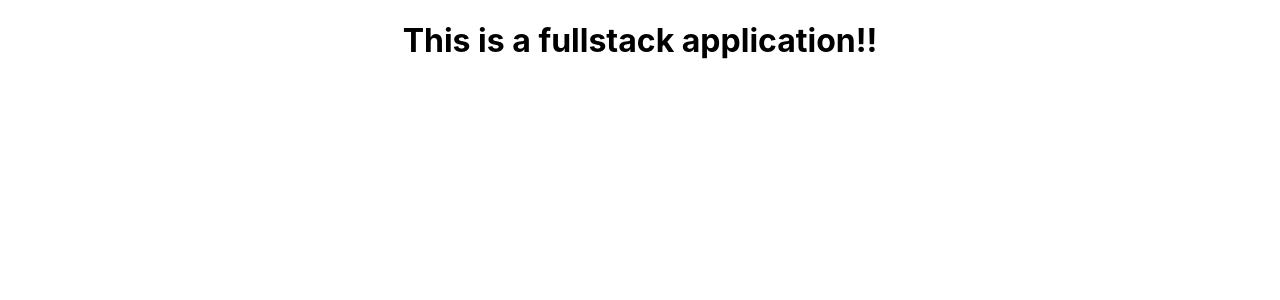
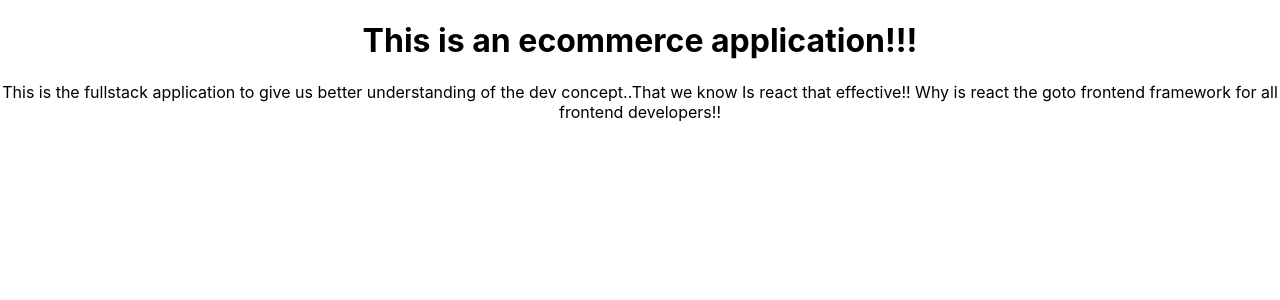
Before and after one commit to sirbob12/festive_buys, a React (Create React App) app in the folder frontend/: page / in a window 1280 px wide. Shown: the top 300 px of the page. Built offline with nearby package versions, Linux system fonts and the light colour scheme.

Commit message:
new modification

```diff
--- a/frontend/src/App.js
+++ b/frontend/src/App.js
@@ -4,7 +4,14 @@ import './App.css';
 function App() {
   return (
     <div className="App">
-      <h1 className="heading_tag">This is a fullstack application!!</h1>
+      <h1 className="heading_tag">This is an ecommerce application!!!</h1>
+      <p className="paragraph__packages">
+        This is the fullstack application to give us
+         better understanding of the dev concept..That we know
+          Is react that effective!!
+           Why is react the goto frontend framework for all
+            frontend developers!!
+      </p>
     </div>
   );
 }
```
